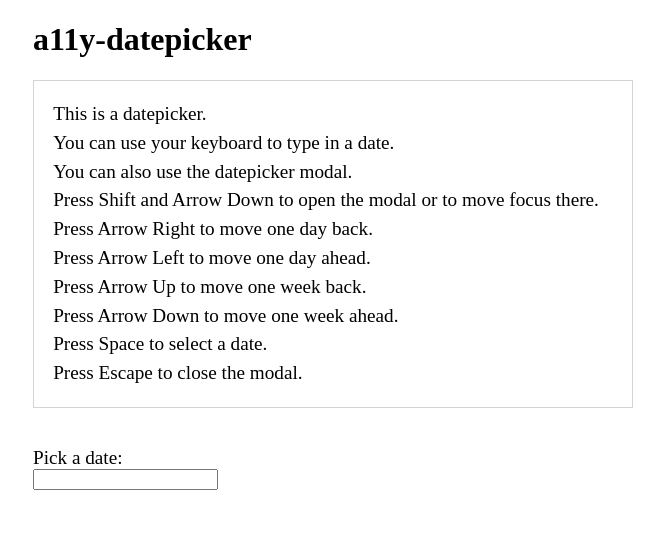
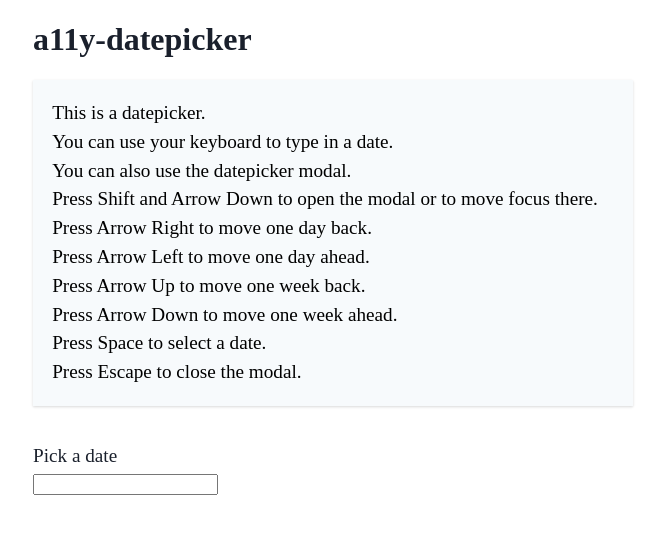
Before and after one commit to mathislucka/a11y-datepicker, a website: page docs/index.html in a window 1280 px wide. Shown: the whole page, without its empty margins (307-972 px from the left). Drawn offline with Linux system fonts and the light colour scheme.

Commit message:
make demo site a tiny bit prettier

```diff
--- a/docs/examples/demo.css
+++ b/docs/examples/demo.css
@@ -10,12 +10,18 @@
     margin-bottom: 2em;
     line-height: 1.5em;
     font-size: 1.2em;
-    border: 1px solid lightgrey;
+    background-color: #f7fafc;
     padding: 1em;
+    box-shadow: 0 1px 3px 0 rgba(0, 0, 0, 0.1), 0 1px 2px 0 rgba(0, 0, 0, 0.06);
 }
 
 label {
+    display: inline-block;
     font-size: 1.2em;
-    font-weight: 400;
-    margin-bottom: 0.5em;
+    font-weight: 500;
+    margin-bottom: .4em;
 }
+
+h1, label {
+    color: #1a202c;
+}
--- a/docs/index.html
+++ b/docs/index.html
@@ -22,12 +22,12 @@
                 <span>Press Space to select a date.</span>
                 <span>Press Escape to close the modal.</span>
             </div>
-            <label>Pick a date:</label>
+            <label for="demo">Pick a date</label>
             <div id="_ad-datepicker"></div>
         </div>
         <script src="examples/bundle.min.js" type="text/javascript"></script>
         <script type="text/javascript">
-            var dp = new a11yDatepicker()
+            var dp = new a11yDatepicker({ inputName: 'demo' })
         </script>
     </body>
 </html>
```
Also changed, not shown: docs/examples/bundle.min.js.
